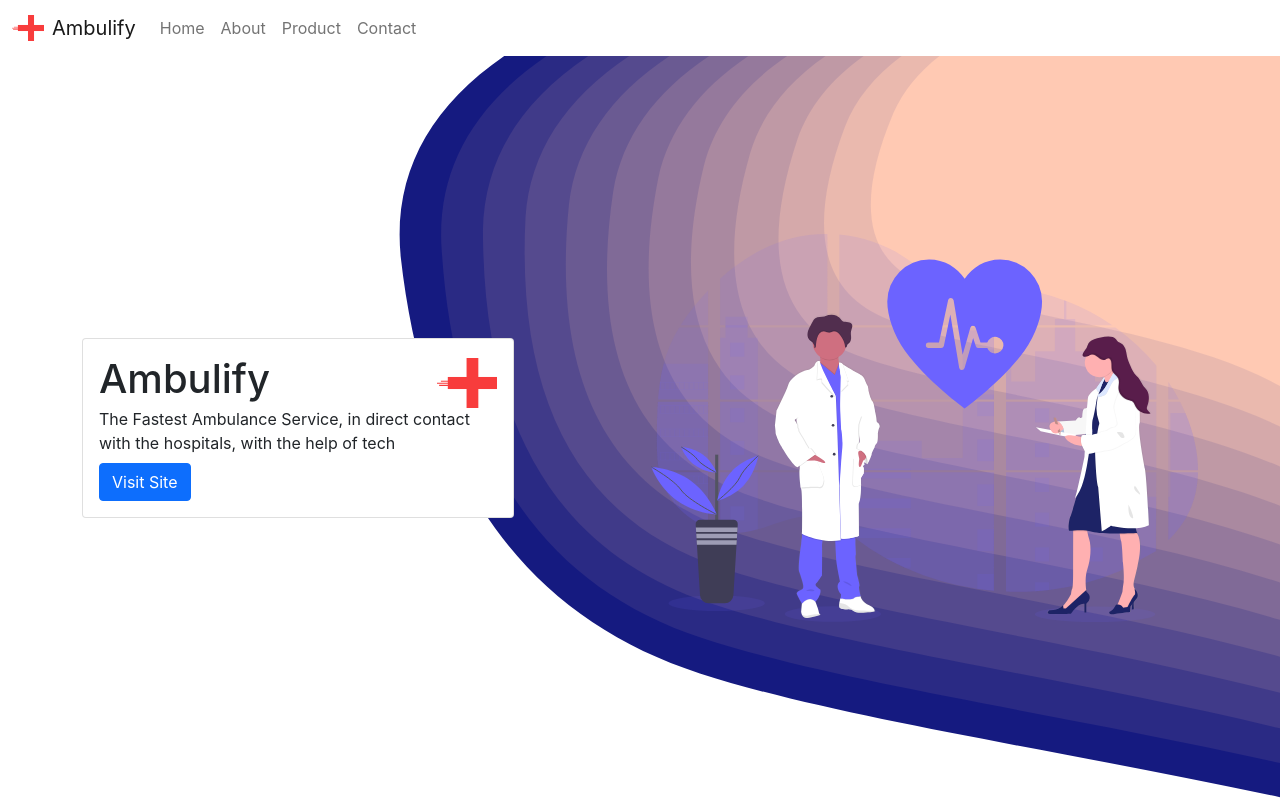
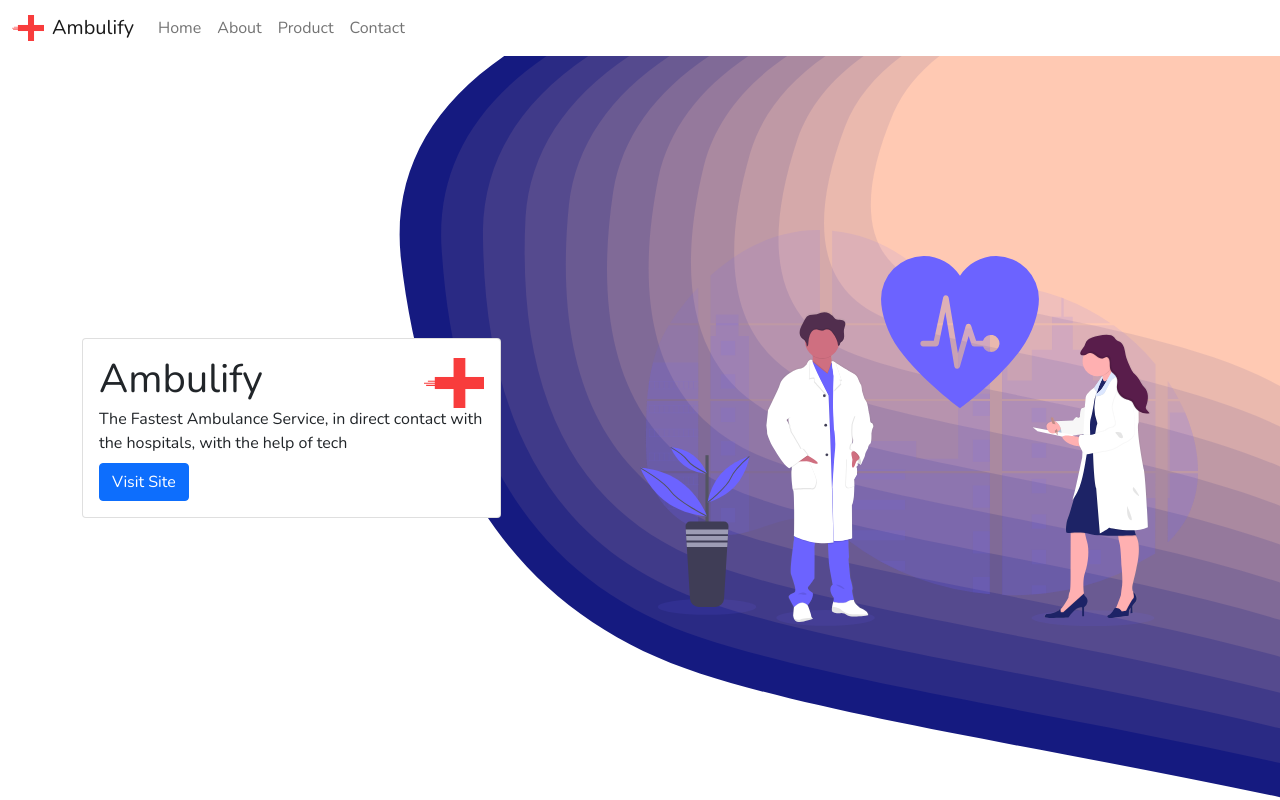
Before and after one commit to kavin25/innovate-trix-2021-static, a Next.js app: page / in a window 1280 px wide. Shown: the top 800 px of the page. Built offline with nearby package versions, Linux system fonts and the light colour scheme.

Commit message:
feat(design): Change font to nunito

```diff
--- a/styles/globals.css
+++ b/styles/globals.css
@@ -1,9 +1,10 @@
+@import url("https://fonts.googleapis.com/css2?family=Nunito:ital,wght@0,200;0,300;0,400;0,600;0,700;0,800;0,900;1,200;1,300;1,400;1,600;1,700;1,800;1,900&display=swap");
+
 html,
 body {
   padding: 0;
   margin: 0;
-  font-family: -apple-system, BlinkMacSystemFont, Segoe UI, Roboto, Oxygen,
-    Ubuntu, Cantarell, Fira Sans, Droid Sans, Helvetica Neue, sans-serif;
+  font-family: "Nunito", sans-serif;
 }
 
 a {
```
Also changed, not shown: 1 other file (tests, documents, lock files or other folders).
